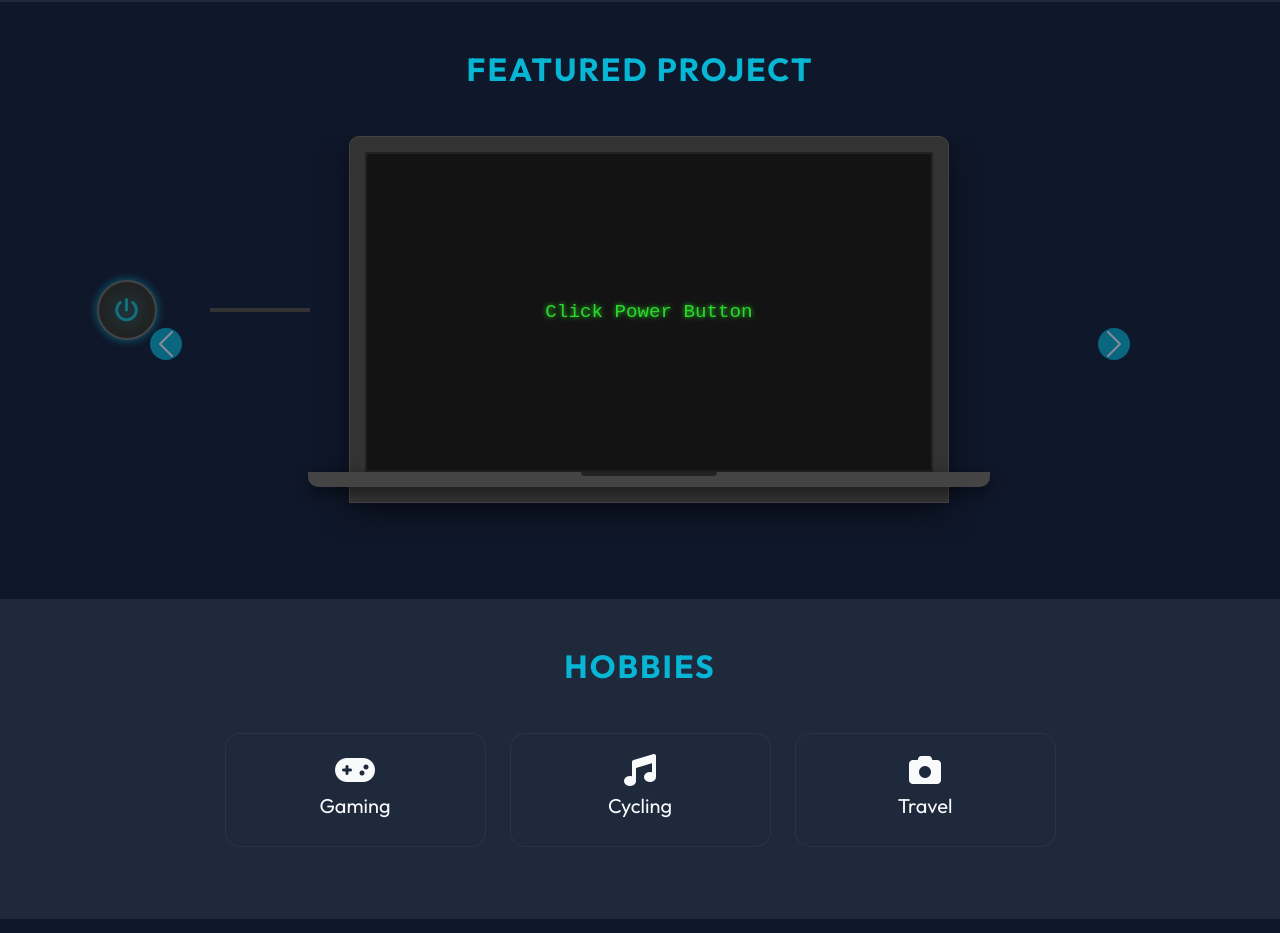
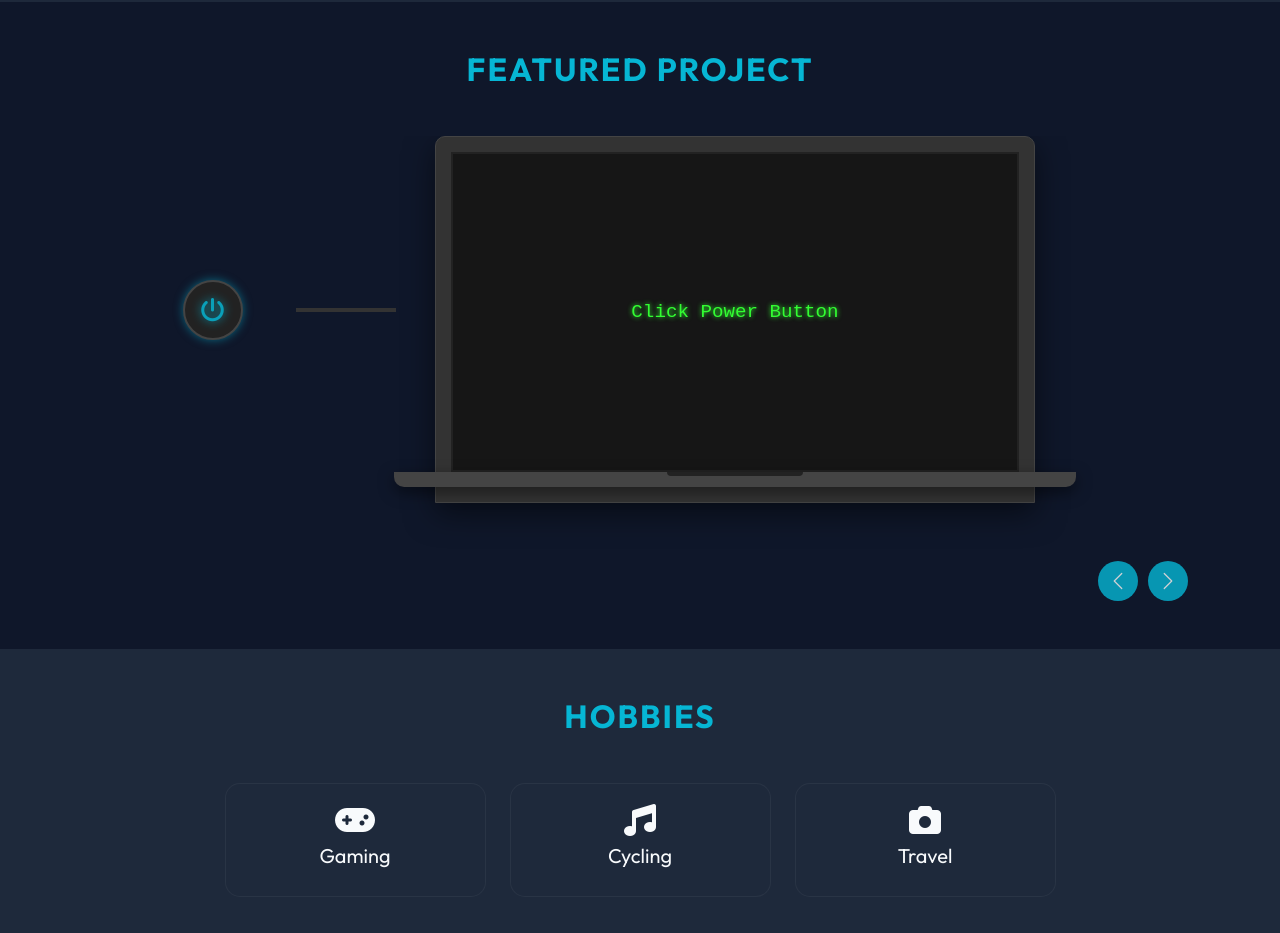
Before and after one commit to Virag23/Virag-Portfolio, a plain HTML site: page index.html in a window 1280 px wide. Shown: the part 1960-2893 px from the top of the page. Drawn offline with nearby package versions, Linux system fonts and the light colour scheme.

Commit message:
Initial Commit

```diff
--- a/index.html
+++ b/index.html
@@ -158,7 +158,7 @@
         <div class="container project-container-wrapper">
             <h2 class="section-title text-center mb-5">Featured Project</h2>
 
-            <div id="projectCarousel" class="carousel slide" data-bs-ride="carousel" data-bs-interval="false">
+            <div id="projectCarousel" class="carousel slide" data-bs-interval="false">
                 <div class="carousel-inner">
                     <!-- Project 1 (Taste It) -->
                     <div class="carousel-item active">
@@ -195,6 +195,12 @@
                                                 Engagement:</strong>
                                             Functional Contact Us form.</li>
                                     </ul>
+                                    <div class="mt-3">
+                                        <a href="https://virag23.github.io/TasteIt/" target="_blank"
+                                            class="btn btn-sm btn-outline-accent">
+                                            <i class="fas fa-external-link-alt me-2"></i>Live Demo
+                                        </a>
+                                    </div>
                                 </div>
                             </div>
 
--- a/style.css
+++ b/style.css
@@ -475,3 +475,48 @@
     border-top: 1px solid rgba(255, 255, 255, 0.1);
     color: var(--text-sec);
 }
+
+/* Carousel Customization */
+#projectCarousel {
+    position: relative;
+    padding-bottom: 50px;
+    /* Space for controls */
+}
+
+#projectCarousel .carousel-control-prev,
+#projectCarousel .carousel-control-next {
+    width: 40px;
+    height: 40px;
+    background-color: var(--accent);
+    border-radius: 50%;
+    top: auto;
+    bottom: 0;
+    opacity: 0.8;
+    transition: all 0.3s ease;
+}
+
+#projectCarousel .carousel-control-prev:hover,
+#projectCarousel .carousel-control-next:hover {
+    opacity: 1;
+    transform: scale(1.1);
+    box-shadow: 0 0 10px var(--accent);
+}
+
+#projectCarousel .carousel-control-prev {
+    left: auto;
+    right: 60px;
+    /* Position next to the 'next' button */
+}
+
+#projectCarousel .carousel-control-next {
+    right: 10px;
+}
+
+/* Adjust icon size */
+#projectCarousel .carousel-control-prev-icon,
+#projectCarousel .carousel-control-next-icon {
+    width: 20px;
+    height: 20px;
+    background-color: transparent !important;
+    /* Remove inline style bg since button has it */
+}
```
